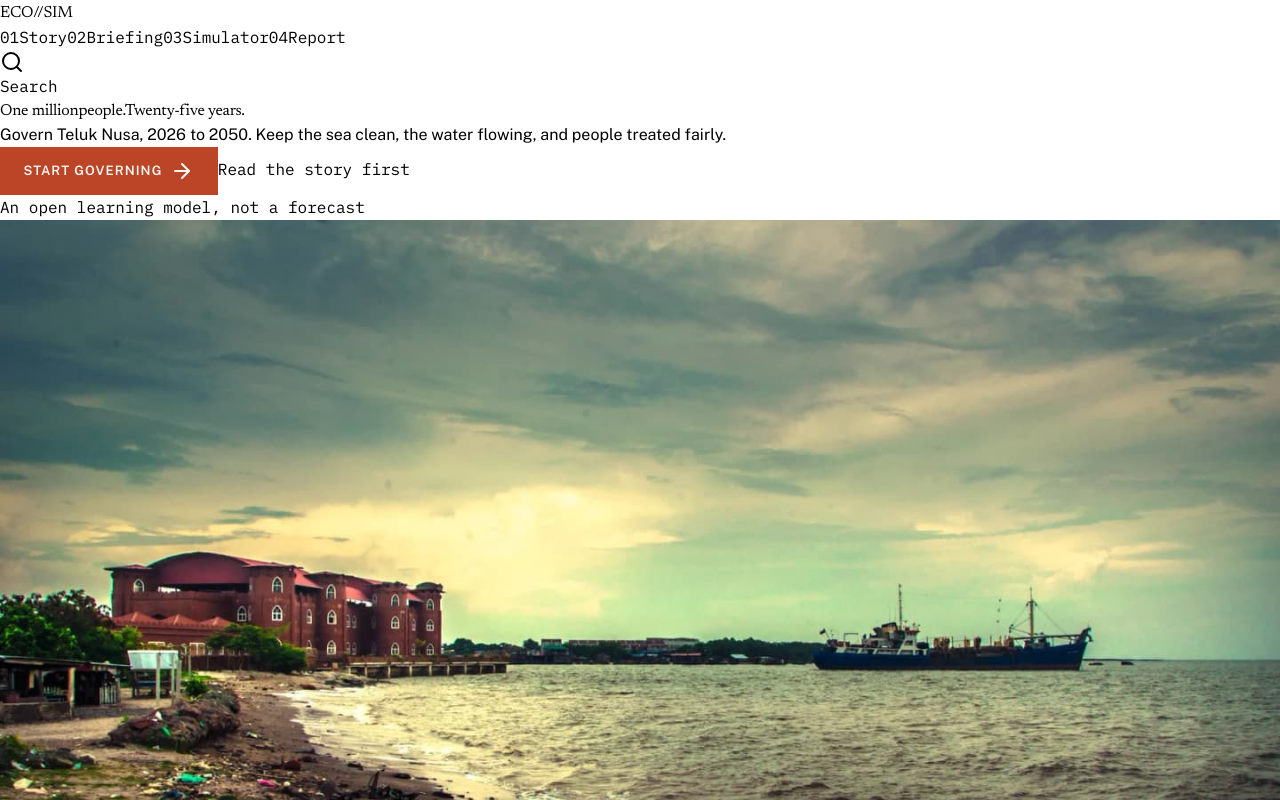
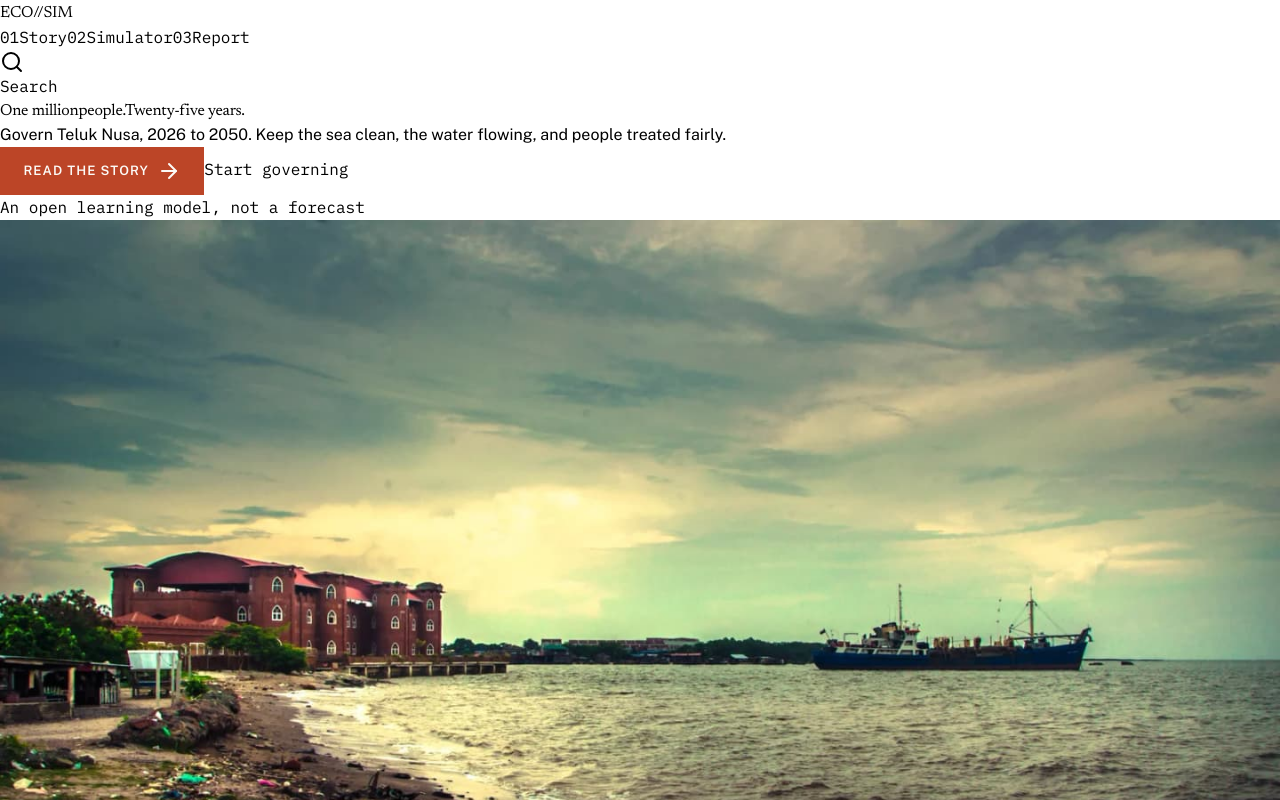
Before and after one commit to Tan-Le-En/Eco-Sim, a React (Vite) app in the folder client/: page / in a window 1280 px wide. Shown: the top 800 px of the page. Built offline with nearby package versions, Linux system fonts and the light colour scheme.

Commit message:
fix: apply Briefing-removal route/nav/CTA continuity

```diff
--- a/client/src/App.tsx
+++ b/client/src/App.tsx
@@ -8,7 +8,6 @@ import ErrorBoundary from "./components/ErrorBoundary";
 import { ThemeProvider } from "./contexts/ThemeContext";
 import { SimProvider } from "./contexts/SimContext";
 import Home from "./pages/Home";
-import Briefing from "./pages/Briefing";
 import Prologue from "./pages/Prologue";
 import Simulator from "./pages/Simulator";
 import Results from "./pages/Results";
@@ -83,7 +82,6 @@ function Router() {
       >
         <Switch location={location}>
           <Route path={"/"} component={Home} />
-          <Route path={"/briefing"} component={Briefing} />
           <Route path={"/prologue"} component={Prologue} />
           <Route path={"/simulator"} component={Simulator} />
           <Route path={"/results"} component={Results} />
--- a/client/src/components/SiteHeader.tsx
+++ b/client/src/components/SiteHeader.tsx
@@ -5,7 +5,7 @@
  * Editorial discipline: hairlines, mono labels, zero radius.
  *
  * IA spine (v4): the nav mirrors the visitor's flow —
- *   01 Story → 02 Briefing → 03 Simulator → 04 Report (state-aware)
+ *   01 Story → 02 Simulator → 03 Report (state-aware)
  * then the quieter trust layer: Transparency, FAQ.
  * Flow items read as foreground; reference items sit back in muted.
  */
@@ -19,7 +19,6 @@ import SiteSearch from "@/components/SiteSearch";
 
 export const NAV: { href: string; label: string; tier: "flow" | "ref" }[] = [
   { href: "/story", label: "Story", tier: "flow" },
-  { href: "/briefing", label: "Briefing", tier: "flow" },
   { href: "/simulator", label: "Simulator", tier: "flow" },
   { href: "/results", label: "Report", tier: "flow" },
   { href: "/transparency", label: "Transparency", tier: "ref" },
--- a/client/src/components/SiteSearch.tsx
+++ b/client/src/components/SiteSearch.tsx
@@ -80,8 +80,6 @@ function buildIndex(): Entry[] {
     hint:
       n.href === "/"
         ? "The field study — one million people, twenty-five years"
-        : n.href === "/briefing"
-          ? "Mission briefing — keep Teluk Nusa alive for 25 years"
         : n.href === "/story"
           ? "Story mode — five chapters on the town that speaks"
           : n.href === "/simulator"
--- a/client/src/pages/Home.tsx
+++ b/client/src/pages/Home.tsx
@@ -183,16 +183,16 @@ export default function Home() {
                 </p>
                 <div className="mt-8 flex flex-wrap items-center gap-4">
                   <Link
-                    href="/simulator"
+                    href="/story"
                     className="btn btn-primary px-8 py-4 text-[15px]"
                   >
-                    Start governing <ArrowRight className="w-4 h-4" />
+                    Read the story <ArrowRight className="w-4 h-4" />
                   </Link>
                   <Link
-                    href="/story"
+                    href="/simulator"
                     className="font-data text-[11px] tracking-[0.14em] uppercase text-muted-foreground border-b border-border pb-0.5 hover:text-foreground hover:border-foreground transition-colors"
                   >
-                    Read the story first
+                    Start governing
                   </Link>
                 </div>
               </motion.div>
@@ -361,8 +361,8 @@ export default function Home() {
                 >
                   Start governing <ArrowRight className="w-4 h-4" />
                 </Link>
-                <Link href="/briefing" className="btn btn-outline">
-                  Mission briefing
+                <Link href="/story" className="btn btn-outline">
+                  Read the story
                 </Link>
                 <Link href="/faq" className="btn btn-quiet">
                   FAQ
@@ -384,8 +384,8 @@ export default function Home() {
           >
             Start governing <ArrowRight className="w-4 h-4" />
           </Link>
-          <Link href="/briefing" className="btn btn-quiet">
-            Briefing
+          <Link href="/story" className="btn btn-quiet">
+            Story
           </Link>
         </div>
       )}
--- a/client/src/pages/Prologue.tsx
+++ b/client/src/pages/Prologue.tsx
@@ -359,20 +359,12 @@ export default function Prologue() {
               Next <ArrowRight className="w-4 h-4" />
             </button>
           ) : (
-            <div className="flex flex-wrap justify-end gap-2">
-              <Link
-                href="/briefing"
-                className="btn btn-outline px-4 py-2 text-[12px]"
-              >
-                Mission briefing
-              </Link>
             <Link
               href="/simulator"
               className="btn btn-primary px-5 py-2.5 text-[14px]"
             >
               Start the simulation <ArrowRight className="w-4 h-4" />
             </Link>
-            </div>
           )}
         </div>
       </main>
--- a/client/src/pages/Simulator.tsx
+++ b/client/src/pages/Simulator.tsx
@@ -373,7 +373,7 @@ export default function Simulator() {
         title="ECO//SIM — The simulator · govern Teluk Nusa 2026–2050"
         description="Eight dials. 25 years. Step one year at a time."
       />
-      <SiteHeader backHref="/briefing" />
+      <SiteHeader backHref="/story" />
 
       {/* ── Instrument bar: year · budget · mission target ── */}
       <div className="border-b border-border">
```
Also changed, not shown: 1 other file (tests, documents, lock files or other folders). Lines whose indentation alone changed are shown as unchanged.
